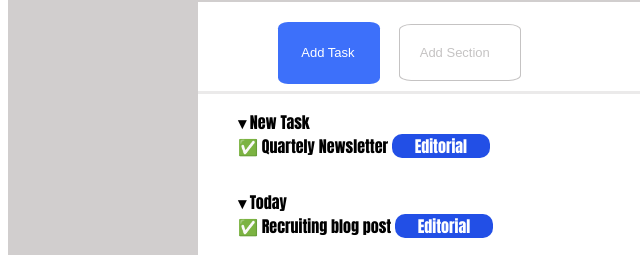
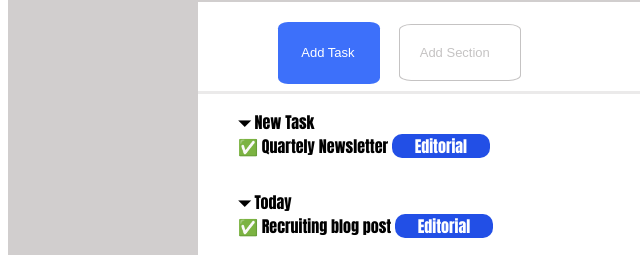
Before and after one commit to AleAlle62/Toboolist, a plain HTML site: page index.html in a window 1280 px wide. Shown: the part 206-461 px from the top of the page, 0-640 px from the left. Drawn offline with Linux system fonts and the light colour scheme.

Commit message:
da finire ma i concetti ci sono

```diff
--- a/index.html
+++ b/index.html
@@ -27,21 +27,21 @@
             <div class="linea"></div>
             <!-- prima lista -->
             <ul class="listauno">
-                <li><strong>&blacktriangledown; New Task</strong></li>
+                <li><strong>&#9207 New Task</strong></li>
                 <li> &#9989; Quartely Newsletter
-                <div class="editorial">Editorial</div>
+                    <div class="editorial">Editorial</div>
                 </li>
             </ul>
             <!-- seconda lista -->
             <ul class="listadue">
                 <li>
-                <strong>&blacktriangledown; Today</strong></li>
+                    <strong>&#9207 Today</strong></li>
                 <li> &#9989; Recruiting blog post
-                <div class="editorial">Editorial</div>
+                    <div class="editorial">Editorial</div>
                 </li>
                 <li class="mobileapp">
                     &#10060; mobile app lounch
-                <div class="qunogoals">Q1 Goals</div>
+                    <div class="qunogoals">Q1 Goals</div>
                 </li>
             </ul>
         </span>
--- a/master.css
+++ b/master.css
@@ -69,7 +69,6 @@ header{
 
 
 .listauno{
-    font-family: 'Lucida Sans', 'Lucida Sans Regular', 'Lucida Grande', 'Lucida Sans Unicode', Geneva, Verdana, sans-serif;
     list-style-type: lower-roman;
     list-style-type: none;
     display: inline-block;
```
